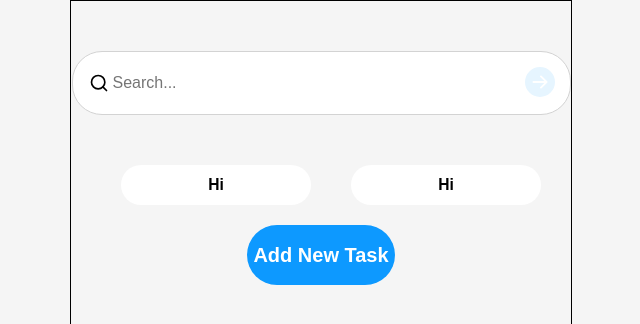
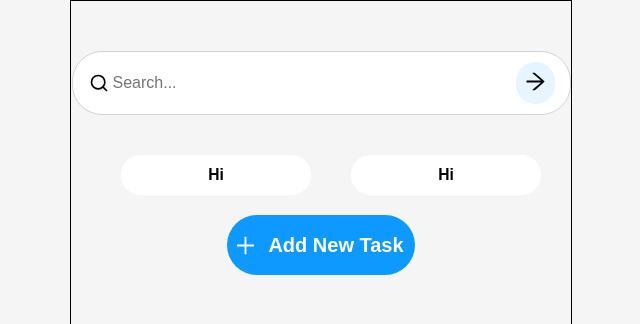
Before and after one commit to Maks6831/todo-app, a React (Create React App) app: page / in a window 1280 px wide. Shown: the top 324 px of the page, without its empty margins (319-959 px from the left). Built offline with nearby package versions, Linux system fonts and the light colour scheme.

Commit message:
searchbar full styled

```diff
--- a/src/pages/Home.js
+++ b/src/pages/Home.js
@@ -2,7 +2,8 @@ import React from 'react';
 import '../styles/Home.css';
 
 import { FiSearch } from 'react-icons/fi';
-import {BsFillArrowRightCircleFill} from 'react-icons/bs'
+
+import { AiOutlinePlus, AiOutlineArrowRight } from 'react-icons/ai';
 
 
 export const Home = () => {
@@ -17,7 +18,7 @@ export const Home = () => {
                          <input className='search-input' placeholder='Search...' type='text'/>
                      </label>
                      <button className='search-button'>
-                     <BsFillArrowRightCircleFill size={30} color='#e6f5ff'/>
+                     <div className='arrow-container'><AiOutlineArrowRight size={25}/></div>
                      </button>
                     </div>
                 </form>
@@ -33,7 +34,8 @@ export const Home = () => {
                 </div>
                 <div className='new-task-container'>
                     <button className='new-task-button'>
-                        <h2>Add New Task</h2>
+                    <AiOutlinePlus size={25}/>
+                        <h2 className='task-button-name'>Add New Task</h2>
                     </button>
 
                 </div>
--- a/src/styles/Home.css
+++ b/src/styles/Home.css
@@ -49,6 +49,12 @@
     cursor: pointer;
 }
 
+.arrow-container{
+    background-color: rgba(230, 245, 255, 1) ;
+    padding: 7px;
+    border-radius: 30px;
+}
+
 
 
 .filter-container {
@@ -56,6 +62,7 @@
     justify-content: center;
     padding: 10px;
      width: 100%;
+     padding-top: 0px;
 }
 
 .filter-section {
@@ -97,4 +104,14 @@
     cursor: pointer;
     height: 60px;
     margin: auto;
+    padding: auto;
+    display: flex;
+    align-items: center;
+    justify-content: center;
+
 }
+
+.task-button-name {
+    margin-left: 10px;
+    margin-right: 5px;
+}
```
